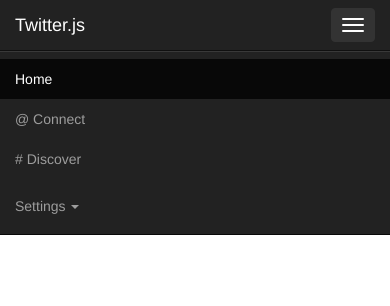
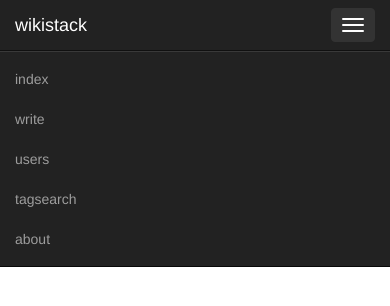
Before and after one commit to ahookom/wikistack, a website: page views/index.html in a window 390 px wide. Both pictures are taken after a click on the button "Toggle navigation". Drawn offline with nearby package versions, Linux system fonts and the light colour scheme; files that its build step writes are made by us from their sources.

Commit message:
new views

```diff
--- a/package.json
+++ b/package.json
@@ -13,7 +13,8 @@
   },
   "devDependencies": {},
   "scripts": {
-    "test": "echo \"Error: no test specified\" && exit 1"
+    "test": "echo \"Error: no test specified\" && exit 1",
+    "start": "nodemon -e html,js,css ./app.js"
   },
   "repository": {
     "type": "git",
--- a/routes/index.js
+++ b/routes/index.js
@@ -2,7 +2,7 @@
 let router = express.Router();
 
 router.get('/',function(req,res,next){
-  res.render("You made it!");
+  res.send("You made it!");
   ///add some stuff
 });
 
--- a/views/index.html
+++ b/views/index.html
@@ -1,84 +1,9 @@
-<!DOCTYPE html>
-<html lang="en">
-  <head>
-    <meta charset="utf-8">
-    <meta http-equiv="X-UA-Compatible" content="IE=edge">
-    <meta name="viewport" content="width=device-width, initial-scale=1.0">
-    <meta name="description" content="">
-    <meta name="author" content="">
+{% extends "layout.html" %}
 
-    <title>Sticky Footer Navbar Template for Bootstrap</title>
-
-    <!-- Bootstrap core CSS -->
-    <link href="http://netdna.bootstrapcdn.com/bootstrap/3.0.3/css/bootstrap.min.css" rel="stylesheet">
-
-    <!-- Custom styles for this template -->
-    <link href="/stylesheets/style.css" rel="stylesheet">
-
-    <!-- HTML5 shim and Respond.js IE8 support of HTML5 elements and media queries -->
-    <!--[if lt IE 9]>
-      <script src="https://oss.maxcdn.com/libs/html5shiv/3.7.0/html5shiv.js"></script>
-      <script src="https://oss.maxcdn.com/libs/respond.js/1.3.0/respond.min.js"></script>
-    <![endif]-->
-  </head>
-
-  <body>
-
-    <!-- Wrap all page content here -->
-    <div id="wrap">
-
-       Fixed navbar
-      <div class="navbar navbar-inverse navbar-fixed-top" role="navigation">
-        <div class="container">
-          <div class="navbar-header">
-            <button type="button" class="navbar-toggle" data-toggle="collapse" data-target=".navbar-collapse">
-              <span class="sr-only">Toggle navigation</span>
-              <span class="icon-bar"></span>
-              <span class="icon-bar"></span>
-              <span class="icon-bar"></span>
-            </button>
-            <a class="navbar-brand" href="/">Twitter.js</a>
-          </div>
-          <div class="collapse navbar-collapse">
-            <ul class="nav navbar-nav">
-              <li class="active"><a href="/">Home</a></li>
-              <li><a href="#about">@ Connect</a></li>
-              <li><a href="#contact"># Discover</a></li>
-            </ul>
-            <ul class="nav navbar-nav navbar-right">
-              <li class="dropdown">
-                <a href="#" class="dropdown-toggle" data-toggle="dropdown">Settings <b class="caret"></b></a>
-                <ul class="dropdown-menu">
-                  <li><a href="#">Action</a></li>
-                  <li><a href="#">Another action</a></li>
-                  <li><a href="#">Something else here</a></li>
-                </ul>
-              </li>
-            </ul>
-          </div><!--/.nav-collapse -->
-        </div>
-      </div>
-
-      <!-- Begin page content -->
-      <div class="container">
-        {% block content %}Welcome to Wikistack{% endblock %}
-      </div> <!-- end container -->
-
-    </div>
-
-    <div id="footer">
-      <div class="container">
-        <p class="text-muted">Wikistack, Fullstack Academy</p>
-      </div>
-    </div>
-
-
-    <!-- Bootstrap core JavaScript
-    ================================================== -->
-    <!-- Placed at the end of the document so the pages load faster -->
-    <script src="https://code.jquery.com/jquery-1.10.2.min.js"></script>
-    <script src="http://netdna.bootstrapcdn.com/bootstrap/3.0.3/js/bootstrap.min.js"></script>
-    <script src="/socket.io/socket.io.js"></script>
-
-  </body>
-</html>
+{% block content %}
+  <h3>Pages</h3>
+  <hr>
+  <ul class="list-unstyled">
+    <!-- PLACEHOLDER LIST OF PAGES -->
+  </ul>
+{% endblock %}
--- /dev/null
+++ b/views/layout.html
@@ -0,0 +1,42 @@
+<!-- layout.html -->
+<!DOCTYPE html>
+<html lang="en">
+  <head>
+    <title>{% block title %}WikiStack{% endblock %}</title>
+    <link href="http://netdna.bootstrapcdn.com/bootstrap/3.0.3/css/bootstrap.min.css" rel="stylesheet">
+    <link href="/stylesheets/style.css" rel="stylesheet">
+  </head>
+  <body>
+    <div class="navbar navbar-fixed-top navbar-inverse" role="navigation">
+      <div class="container">
+        <div class="navbar-header">
+          <button type="button" class="navbar-toggle" data-toggle="collapse" data-target="#nav-items">
+            <span class="sr-only">Toggle navigation</span>
+            <span class="icon-bar"></span>
+            <span class="icon-bar"></span>
+            <span class="icon-bar"></span>
+          </button>
+          <a class="navbar-brand" href="/">wikistack</a>
+        </div>
+        <div id="nav-items" class="collapse navbar-collapse">
+          <ul class="nav navbar-nav">
+            <li><a href="/wiki/">index</a></li>
+            <li><a href="/wiki/add">write</a></li>
+            <li><a href="/users">users</a></li>
+            <li><a href="/search">tagsearch</a></li>
+            <li><a href="/about">about</a></li>
+          </ul>
+        </div>
+      </div>
+    </div>
+    <div class="container content">
+      {% block content %}{% endblock %}
+    </div>
+    <hr/>
+    <div id="footer" class="container text-muted">
+      WIKISTACK by Fullstack Academy
+    </div>
+    <script src="https://code.jquery.com/jquery-1.10.2.min.js"></script>
+    <script src="http://netdna.bootstrapcdn.com/bootstrap/3.0.3/js/bootstrap.min.js"></script>
+  </body>
+</html>
```
Also changed, not shown: views/addpage.html (added, +28 -0 lines), views/error.html (added, +7 -0 lines), views/wikipage.html (added, +13 -0 lines).
